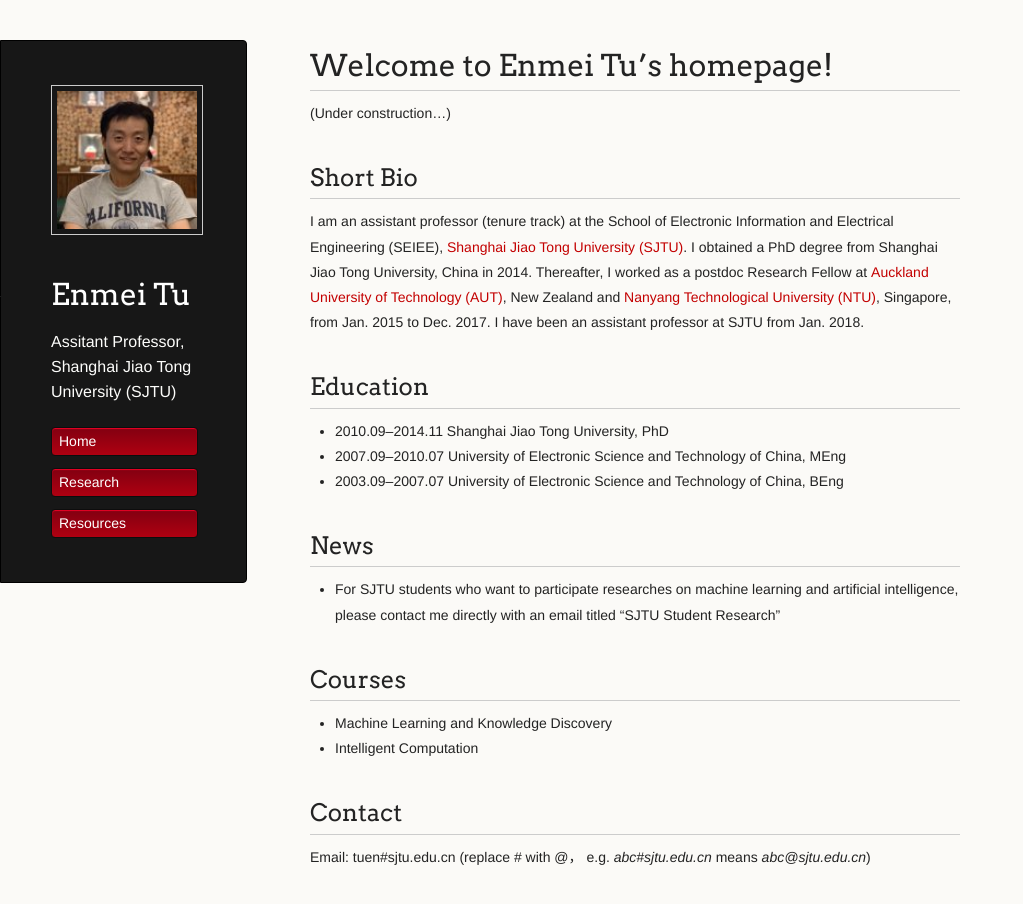
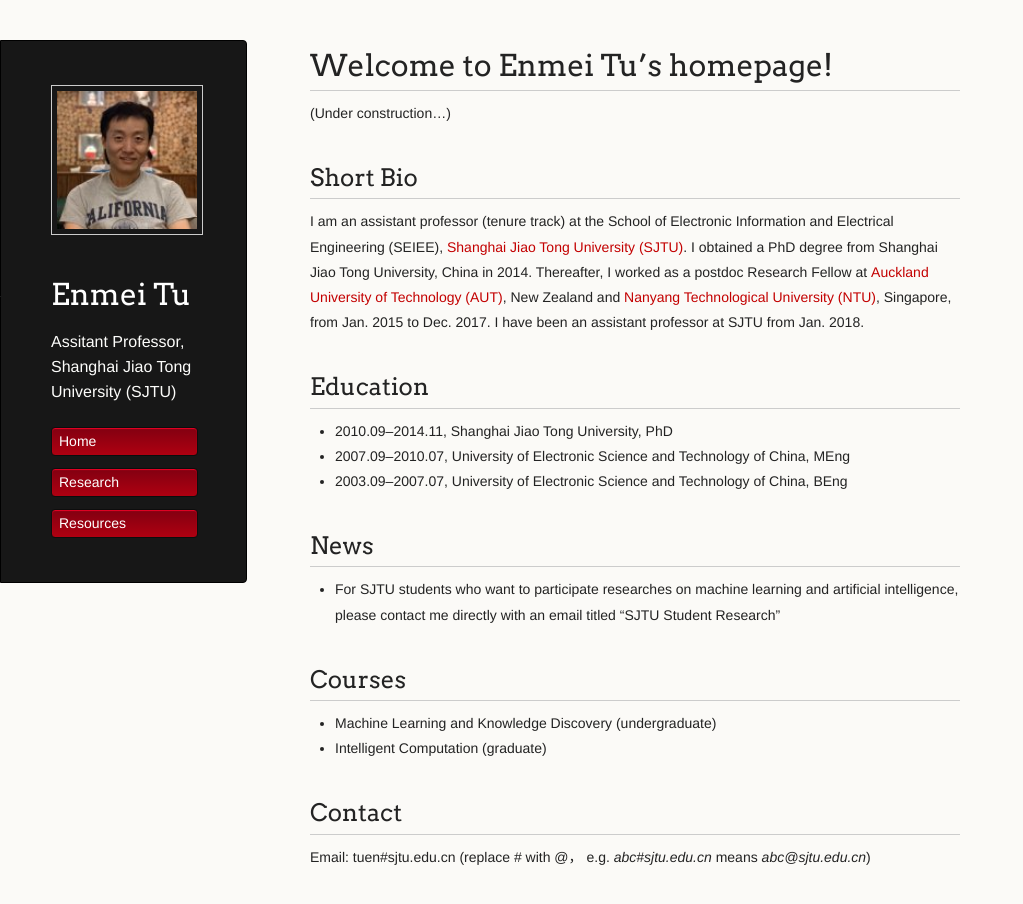
Before and after one commit to hellotem/enmeitu.github.io, a Jekyll site: the page built from index.md, in a window 1280 px wide and 942 px high. Shown: the top 904 px of the window, without its empty margins (0-1023 px from the left). Built offline with Jekyll 4.4.1, drawn with Linux system fonts in a browser that asks for light colours.

Commit message:
Update index.md

```diff
--- a/index.md
+++ b/index.md
@@ -16,16 +16,16 @@ I am an assistant professor (tenure track) at the School of Electronic Informati
 	Thereafter, I worked as a postdoc Research Fellow at [Auckland University of Technology (AUT)](https://www.aut.ac.nz/), New Zealand and [Nanyang Technological University (NTU)](https://www.ntu.edu.sg), Singapore, from Jan. 2015 to Dec. 2017. I have been an assistant professor at SJTU from Jan. 2018.
 
 ## Education
-* 2010.09--2014.11 Shanghai Jiao Tong University, PhD
-* 2007.09--2010.07 University of Electronic Science and Technology of China, MEng
-* 2003.09--2007.07 University of Electronic Science and Technology of China, BEng
+* 2010.09--2014.11, Shanghai Jiao Tong University, PhD
+* 2007.09--2010.07, University of Electronic Science and Technology of China, MEng
+* 2003.09--2007.07, University of Electronic Science and Technology of China, BEng
 
 ## News
 *  For SJTU students who want to participate researches on machine learning and artificial intelligence, please contact me directly with an email titled "SJTU Student Research"
 
 ## Courses
-* Machine Learning and Knowledge Discovery
-* Intelligent Computation
+* Machine Learning and Knowledge Discovery (undergraduate)
+* Intelligent Computation (graduate)
 
 
 ## Contact
```
